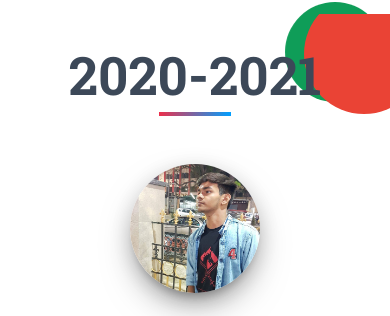
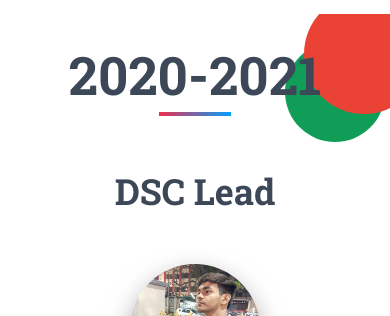
Before and after one commit to DSC-IIITL/DSC-IIITL-Official-Website, a plain HTML site: page team-timeline.html in a window 390 px wide. Shown: the part 5277-5593 px from the top of the page. Drawn offline with Linux system fonts and the light colour scheme.

Commit message:
UpdatedTeams And added archive

```diff
--- a/team-timeline.html
+++ b/team-timeline.html
@@ -427,6 +427,11 @@
             <div class="col-md-8 ml-auto mr-auto text-center">
                 <h1 class="title">2020-2021</h1>
                 <div class="time-brdr"></div>
+            </div>
+          </div>
+          <div class="row">
+            <div class="col-md-8 ml-auto mr-auto text-center">
+              <h2 class="title">DSC Lead</h2>
             </div>
           </div>
           <div class="row">
```
